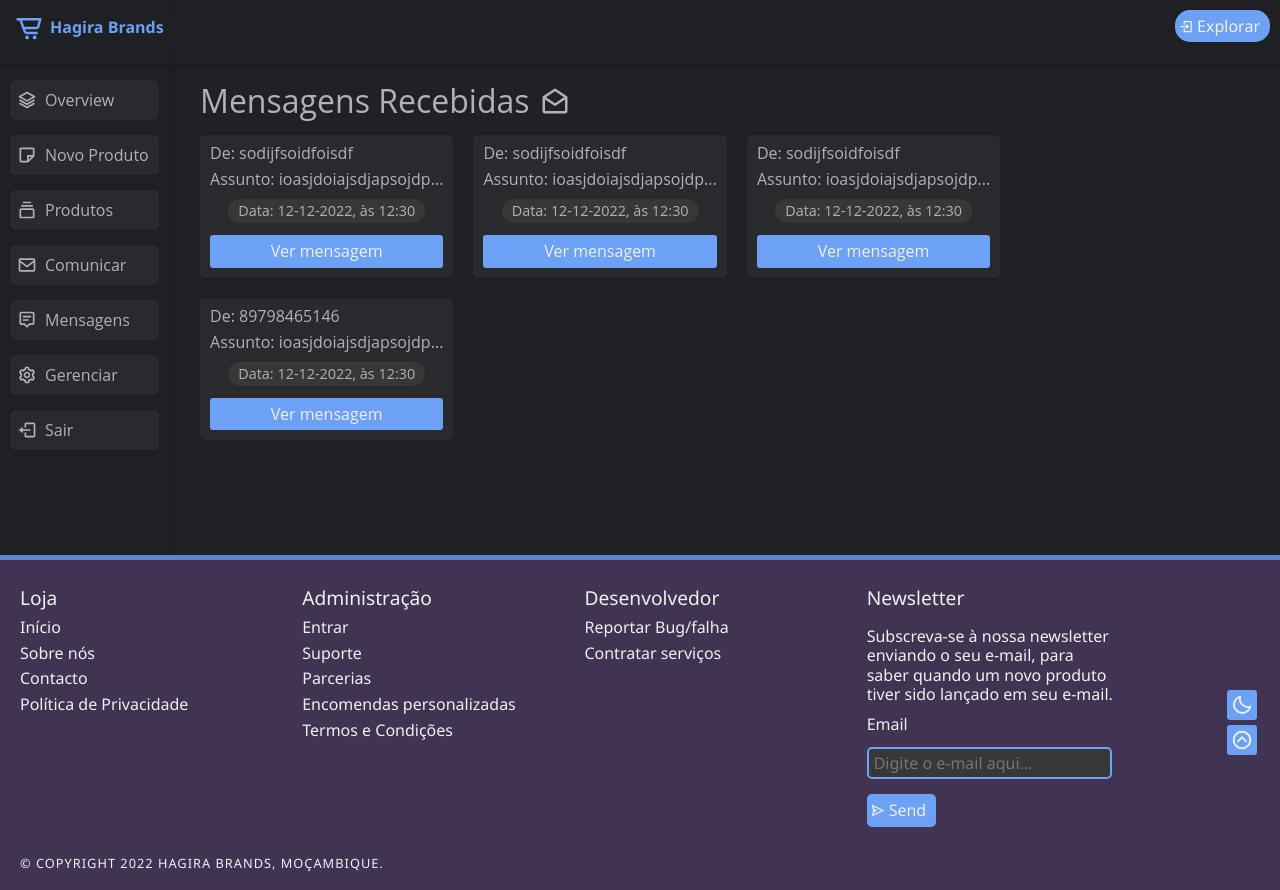
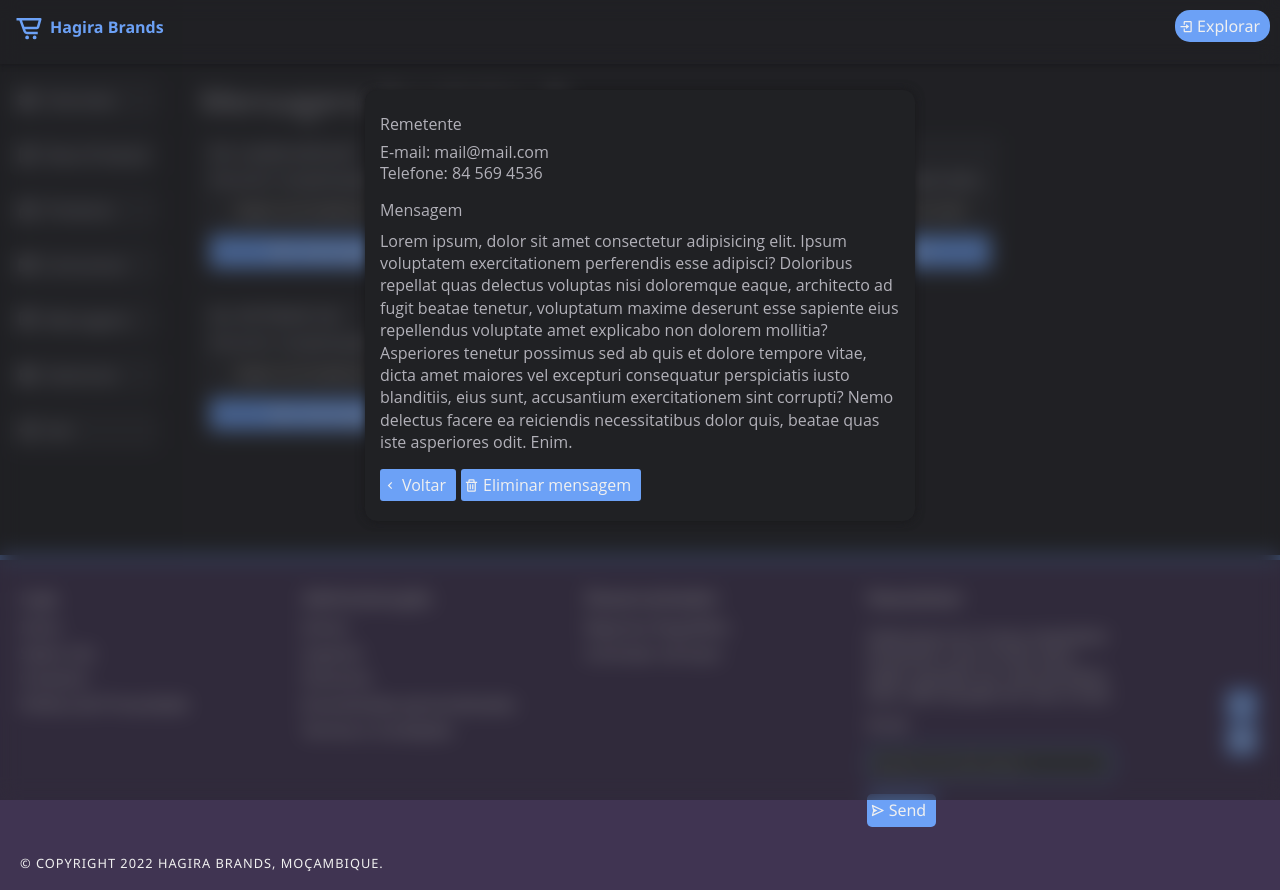
Before and after one commit to KainNhantumbo/Hagira-Brands-Store, a React (Create React App) app: page /admin in a window 1280 px wide. Both pictures are taken after a click on the element "Mensagens". Built offline with nearby package versions, Linux system fonts and the light colour scheme.

Commit message:
feat: added messageModal component items struture and styles.

```diff
--- a/src/modules/module-scripts.js
+++ b/src/modules/module-scripts.js
@@ -8,3 +8,38 @@ export const createDate = () => {
 	const time = new Date().toLocaleTimeString().slice(0, 5);
 	return { date, time };
 };
+
+export const incomeMessages = [
+	{
+		subject: 'ioasjdoiajsdjapsojdpoasd',
+		email: 'sodijfsoidfoisdf',
+		message: 'asdjaosjda',
+		phone: '4984612646',
+		date: { date: '12-12-2022', time: '12:30' },
+		_id: 'asd342asndamsd',
+	},
+	{
+		subject: 'ioasjdoiajsdjapsojdpoasd',
+		email: 'sodijfsoidfoisdf',
+		message: 'asdjaosjda',
+		phone: '4984651651',
+		date: { date: '12-12-2022', time: '12:30' },
+		_id: 'asdkna768sndamsd',
+	},
+	{
+		subject: 'ioasjdoiajsdjapsojdpoasd',
+		email: 'sodijfsoidfoisdf',
+		message: 'asdjaosjda',
+		phone: '84984984984',
+		date: { date: '12-12-2022', time: '12:30' },
+		_id: 'asdknas23412ndamsd',
+	},
+	{
+		subject: 'ioasjdoiajsdjapsojdpoasd',
+		email: '',
+		message: 'asdjaosjda',
+		phone: '89798465146',
+		date: { date: '12-12-2022', time: '12:30' },
+		_id: 'asdknasnda890890msd',
+	},
+];
--- a/src/pages/admin/Messages.jsx
+++ b/src/pages/admin/Messages.jsx
@@ -1,59 +1,76 @@
 import { MessagesContainer } from '../../styles/admin/messages';
-import { BiX, BiTrash, BiEnvelopeOpen, BiMessageAlt } from 'react-icons/bi';
+import { BiX, BiTrash, BiEnvelopeOpen, BiMessageAlt, BiChevronLeft } from 'react-icons/bi';
 import Button from '../../components/Button';
-
-const incomeMessages = [
-	{
-		subject: 'ioasjdoiajsdjapsojdpoasd',
-		email: 'sodijfsoidfoisdf',
-		message: 'asdjaosjda',
-		phone: '4984612646',
-		date: { date: '12-12-2022', time: '12:30' },
-		_id: 'asd342asndamsd',
-	},
-	{
-		subject: 'ioasjdoiajsdjapsojdpoasd',
-		email: 'sodijfsoidfoisdf',
-		message: 'asdjaosjda',
-		phone: '4984651651',
-		date: { date: '12-12-2022', time: '12:30' },
-		_id: 'asdkna768sndamsd',
-	},
-	{
-		subject: 'ioasjdoiajsdjapsojdpoasd',
-		email: 'sodijfsoidfoisdf',
-		message: 'asdjaosjda',
-		phone: '84984984984',
-		date: { date: '12-12-2022', time: '12:30' },
-		_id: 'asdknas23412ndamsd',
-	},
-	{
-		subject: 'ioasjdoiajsdjapsojdpoasd',
-		email: '',
-		message: 'asdjaosjda',
-		phone: '89798465146',
-		date: { date: '12-12-2022', time: '12:30' },
-		_id: 'asdknasnda890890msd',
-	},
-];
+import React, { useState } from 'react';
+import { incomeMessages } from '../../modules/module-scripts';
 
 const Messages = () => {
+	const [messageModal, setMessageModal] = useState(true);
+
 	return (
 		<MessagesContainer>
 			<section className='upper'>
-				<h1>Mensagens Recebidas <BiEnvelopeOpen/> </h1>
+				<h1>
+					Mensagens Recebidas <BiEnvelopeOpen />{' '}
+				</h1>
+			</section>
+			<section className='modal-container'>
+				{messageModal ? (
+					<div className='message-previewer'>
+						<div className='headers'>
+							<h2><strong>Remetente</strong></h2>
+							<span>
+								<strong>E-mail: </strong>
+								mail@mail.com
+							</span>
+							<span>
+								<strong>Telefone: </strong>
+								84 569 4536
+							</span>
+						</div>
+
+						<section className='message'>
+							<h2>
+								<strong>Mensagem</strong>
+							</h2>
+							<div>
+								Lorem ipsum, dolor sit amet consectetur adipisicing elit. Ipsum
+								voluptatem exercitationem perferendis esse adipisci? Doloribus
+								repellat quas delectus voluptas nisi doloremque eaque,
+								architecto ad fugit beatae tenetur, voluptatum maxime deserunt
+								esse sapiente eius repellendus voluptate amet explicabo non
+								dolorem mollitia? Asperiores tenetur possimus sed ab quis et
+								dolore tempore vitae, dicta amet maiores vel excepturi
+								consequatur perspiciatis iusto blanditiis, eius sunt,
+								accusantium exercitationem sint corrupti? Nemo delectus facere
+								ea reiciendis necessitatibus dolor quis, beatae quas iste
+								asperiores odit. Enim.
+							</div>
+						</section>
+						<section className='actions'>
+						<Button text={'Voltar'} icon={<BiChevronLeft/>} />
+						<Button text={'Eliminar mensagem'} icon={<BiTrash/>} />
+						</section>
+
+					</div>
+				) : null}
 			</section>
 			<section className='messages-container'>
 				{incomeMessages.map(({ _id, subject, email, phone, date }) => {
 					return (
 						<div key={_id} className='message'>
 							<section>
-								<div><h3>De:</h3> {!email ? phone : email}</div>
-								<div><h3>Assunto: </h3>{subject.slice(0, 20)}...</div>
+								<div>
+									<h3>De:</h3> {!email ? phone : email}
+								</div>
+								<div>
+									<h3>Assunto: </h3>
+									{subject.slice(0, 20)}...
+								</div>
 							</section>
 
 							<span className='date'>
-								Data:{' '}{date.date},{'  '} às {date.time}{' '}
+								Data: {date.date},{'  '} às {date.time}{' '}
 							</span>
 							<Button text={'Ver mensagem'} />
 						</div>
--- a/src/styles/admin/messages.js
+++ b/src/styles/admin/messages.js
@@ -1,12 +1,64 @@
 import styled from 'styled-components';
+
+const propagateFlex = `
+	display: flex;
+	justify-content: flex-start;
+	flex-direction: column;
+`;
 
 export const MessagesContainer = styled.section`
 	padding-left: 10px;
+	position: relative;
+
+	.modal-container {
+		position: fixed;
+		left: 0;
+		top: 0;
+		width: 100vw;
+		height: 100vh;
+		z-index: 3300;
+		padding: 90px 20px;
+		background: rgba(${({ theme }) => theme.background}, 0.5);
+		backdrop-filter: blur(10px);
+
+		.message-previewer {
+			box-shadow: 0 0 10px rgb(${({ theme }) => theme.shadows});
+			background: rgb(${({ theme }) => theme.background});
+			padding: 20px 15px;
+			max-width: 550px;
+			border-radius: 12px;
+			margin: 0 auto;
+			${() => propagateFlex}
+			gap: 15px;
+
+			h2 {
+				line-height: 1.8rem;
+			}
+
+			.headers {
+				${() => propagateFlex}
+				gap: 5px;
+			}
+
+			.message {
+				${() => propagateFlex}
+				gap: 5px;
+
+				div {
+					line-height: 1.4rem;
+				}
+			}
+
+			.actions {
+				${() => propagateFlex}
+				gap: 5px;
+				flex-flow: row wrap;
+			}
+		}
+	}
 
 	.upper {
-		display: flex;
-		justify-content: flex-start;
-		flex-direction: column;
+		${() => propagateFlex}
 		gap: 10px;
 		max-width: 670px;
 
@@ -69,7 +121,6 @@ export const MessagesContainer = styled.section`
 				gap: 10px;
 				flex-direction: column;
 				div {
-
 					h3 {
 						font-weight: 500;
 						display: inline;
@@ -83,7 +134,7 @@ export const MessagesContainer = styled.section`
 				background: rgb(${({ theme }) => theme.inner});
 				font-weight: 500;
 				border-radius: 12px;
-				font-size: .9rem;
+				font-size: 0.9rem;
 			}
 
 			button {
@@ -91,8 +142,6 @@ export const MessagesContainer = styled.section`
 					padding: 0;
 				}
 			}
-
-
 		}
 	}
 `;
```
Lines whose indentation alone changed are shown as unchanged.
